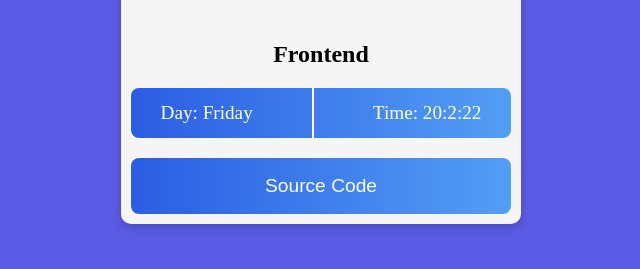
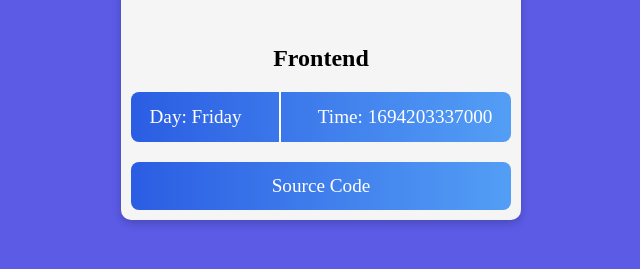
Before and after one commit to Benjtalkshow/HNG-TaskOne, a plain HTML site: page index.html in a window 1280 px wide. Shown: the part 463-732 px from the top of the page, without its empty margins (319-959 px from the left). Drawn offline with Linux system fonts and the light colour scheme.

Commit message:
changed my html button to link tag, converted time to milliseconds

```diff
--- a/index.html
+++ b/index.html
@@ -23,7 +23,7 @@
           <div class="divider"></div>
           <p class="currentTime" data-testid="currentUTCTime"></p>
         </div>
-        <button class="btn" data-testid="githubURL">Source Code</button>
+        <a href="https://github.com/Benjtalkshow/HNG-TaskOne" class="link" data-testid="githubURL" target="_blank">Source Code</a>
       </div>
     </div>
     <script src="/index.js"></script>
--- a/index.js
+++ b/index.js
@@ -1,6 +1,5 @@
 const currentDate = document.querySelector('[data-testid="currentDayOfTheWeek"]');
 const currentTime = document.querySelector('[data-testid="currentUTCTime"]');
-const btn = document.querySelector('[data-testid="githubURL"]');
 
 const createCurrentDate = [
   "Sunday",
@@ -15,24 +14,6 @@ const date = new Date();
 const daysOfTheWeek = createCurrentDate[date.getDay()];
 currentDate.innerHTML = `Day: ${daysOfTheWeek}`;
 
-function displayTime() {
-  setTimeout(updateTimeAndDate, 1000);
-}
 
-function updateTimeAndDate() {
-  const date = new Date();
-  const hour = date.getUTCHours();
-  const minutes = date.getUTCMinutes();
-  const seconds = date.getUTCSeconds();
-
-  const timeDisplay = `${hour}:${minutes}:${seconds}`;
-  currentTime.innerHTML = `Time: ${timeDisplay}`;
-  displayTime();
-}
-
-displayTime();
-
-btn.addEventListener('click', (e) => {
-  e.preventDefault();
-  window.open('https://github.com/Benjtalkshow/HNG-TaskOne', '_blank');
-});
+const currentTimer = Date.now();
+currentTime.innerHTML = `Time: ${currentTimer}`;
--- a/style.css
+++ b/style.css
@@ -80,14 +80,16 @@ background: linear-gradient(180deg,#2b5de3,#539ef5);
     border-left: 2px solid #fff;
     height: 50px;
 }
-.profile-wrapper .btn {
+.profile-wrapper .link {
     outline-style: none;
+    text-decoration: none;
+    text-align: center;
     margin-top: 20px;
     border: 0;
     border-radius: 8px;
     color: #fff;
     font-size: 1.2rem;
-    padding: 17px;
+    padding: 13px;
     width: 100%;
     cursor: pointer;
     background: linear-gradient(90deg,#2b5de3,#539ef5);
```
